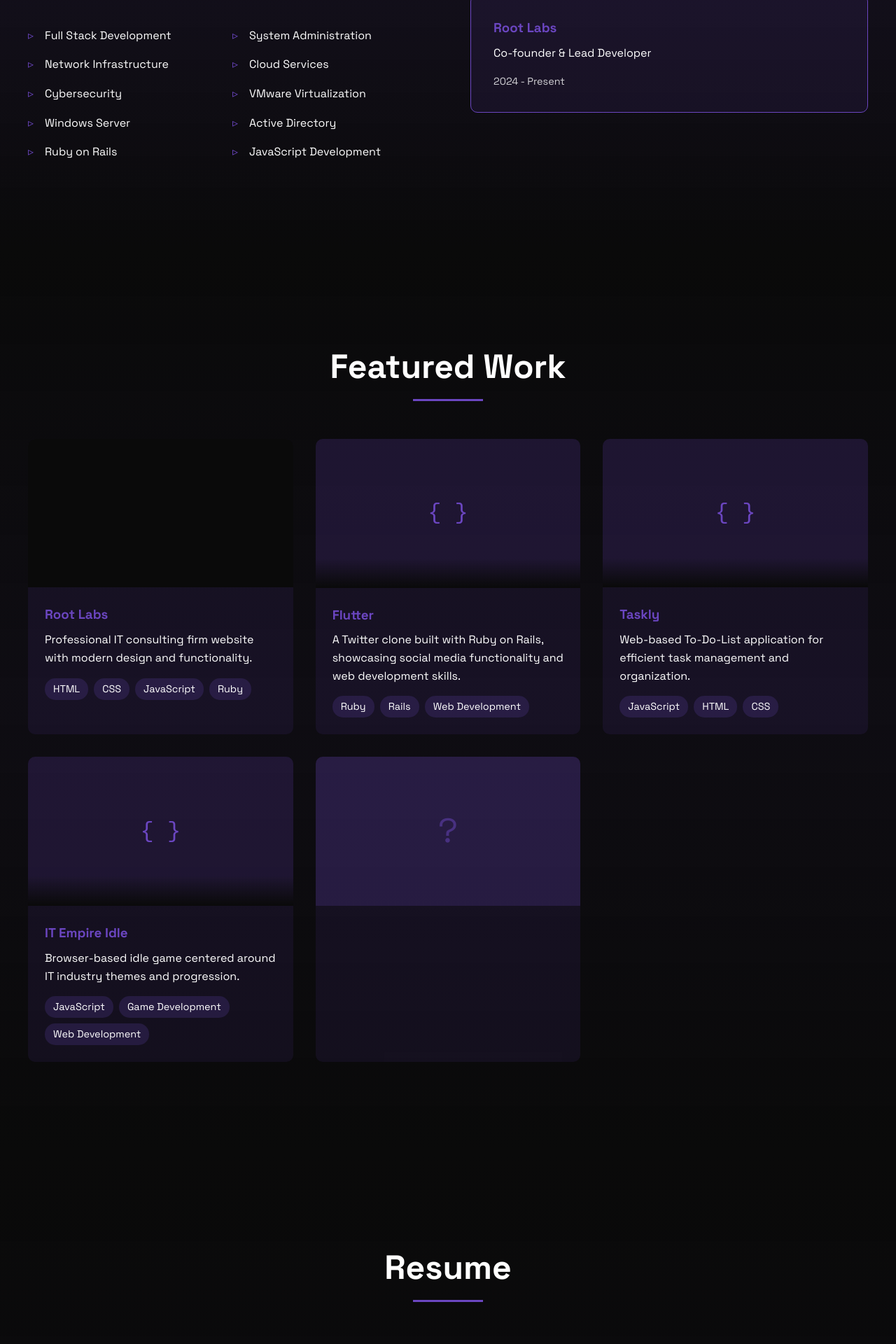
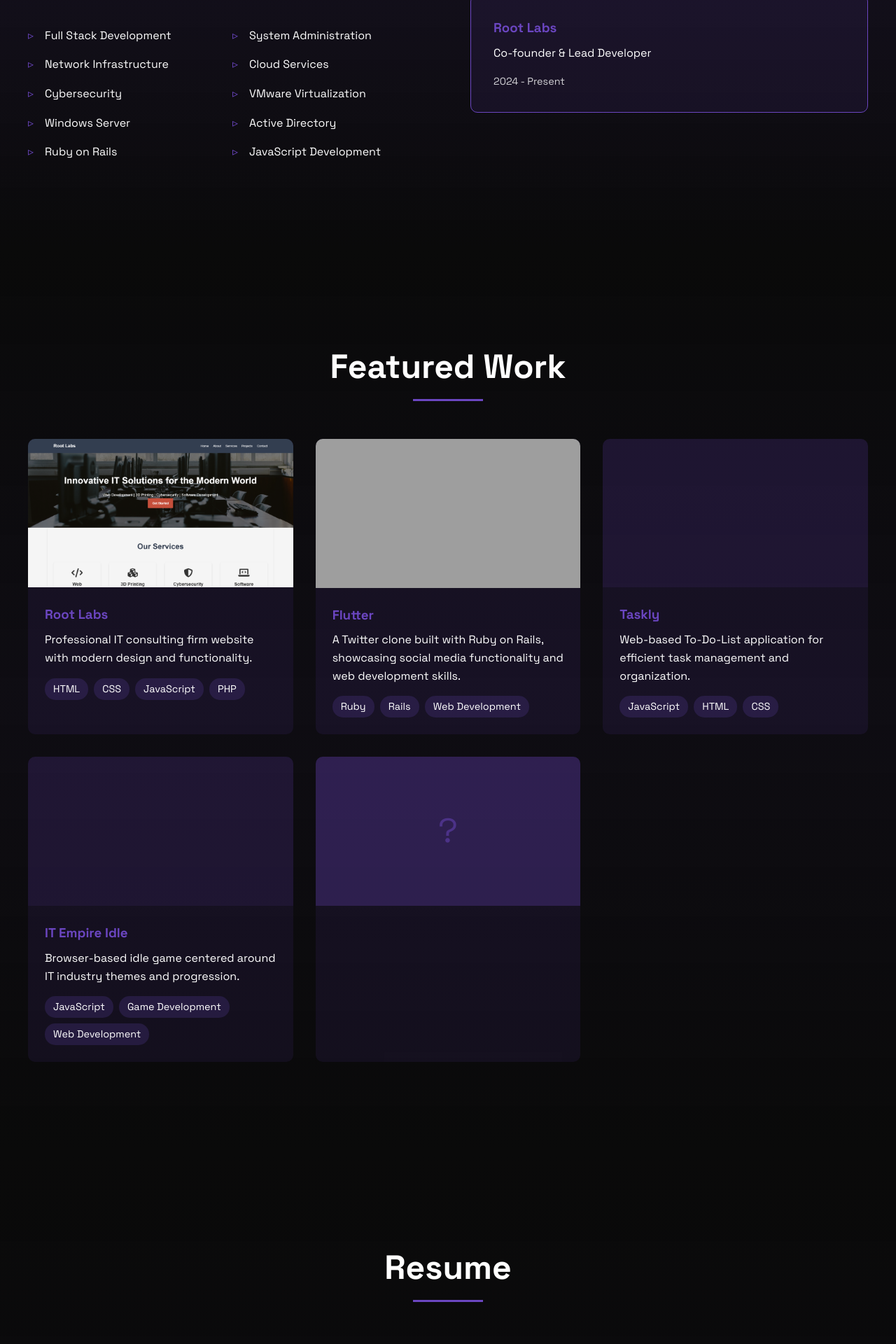
Before and after one commit to kylechrisking/kking-web, a PHP site: page / in a window 1280 px wide. Shown: the part 1261-3181 px from the top of the page at 70% size. Run offline with PHP 8.4, Linux system fonts and the light colour scheme; some libraries are stand-ins or nearby versions; grey boxes are pictures that could not be loaded.

Commit message:
update-2-5-2025
# Changelog

## [1.0.0] - 2024-03-19

### Added
- Initial release of personal portfolio website
- Responsive design with mobile-first approach
- Interactive particle background
- Custom cursor effects
- Smooth scroll animations
- Contact form with PHP backend
- PDF resume generator
- Project showcase section
- Easter eggs and interactive elements

### Changed
- Updated project display from iframes to static images
- Improved project card hover effects
- Enhanced loading performance by removing iframe elements

### Fixed
- Root Labs project technology stack now correctly shows HTML, CSS, JavaScript, and PHP
- Project preview loading and display issues

```diff
--- a/css/main.css
+++ b/css/main.css
@@ -373,6 +373,7 @@
     position: relative;
     padding-top: 56.25%; /* 16:9 Aspect Ratio */
     overflow: hidden;
+    background: rgba(107, 70, 193, 0.1);
 }
 
 .project-image img {
@@ -391,9 +392,8 @@
     left: 0;
     width: 100%;
     height: 100%;
-    background: rgba(107, 70, 193, 0.9);
+    background: rgba(0, 0, 0, 0.7);
     display: flex;
-    flex-direction: column;
     justify-content: center;
     align-items: center;
     opacity: 0;
@@ -405,7 +405,7 @@
 }
 
 .project-card:hover .project-image img {
-    transform: scale(1.1);
+    transform: scale(1.05);
 }
 
 .project-links {
@@ -767,59 +767,6 @@
     }
 }
 
-/* Project Preview Styles */
-.project-preview {
-    position: absolute;
-    top: 0;
-    left: 0;
-    width: 100%;
-    height: 100%;
-    background: var(--color-background);
-    overflow: hidden;
-}
-
-.project-preview iframe {
-    width: 100%;
-    height: 100%;
-    transform: scale(1);
-    transition: transform 0.3s ease;
-    pointer-events: none;
-}
-
-.project-preview::after {
-    content: '';
-    position: absolute;
-    top: 0;
-    left: 0;
-    width: 100%;
-    height: 100%;
-    background: linear-gradient(
-        to bottom,
-        transparent 80%,
-        var(--color-background)
-    );
-}
-
-/* Fallback for projects without live preview */
-.project-preview.fallback {
-    display: flex;
-    justify-content: center;
-    align-items: center;
-    background: rgba(107, 70, 193, 0.1);
-}
-
-.project-preview.fallback::before {
-    content: '{ }';
-    font-size: 2rem;
-    color: var(--color-accent);
-    font-family: monospace;
-}
-
-/* Add to existing project-card hover styles */
-.project-card:hover .project-preview iframe {
-    transform: scale(1.1);
-}
-
 /* Resume Section Styles */
 .resume {
     padding: 8rem 2rem;
--- a/index.html
+++ b/index.html
@@ -114,9 +114,7 @@
                     <!-- Root Labs Project -->
                     <div class="project-card">
                         <div class="project-image">
-                            <div class="project-preview">
-                                <iframe src="https://www.rootlabs.us" frameborder="0" loading="lazy"></iframe>
-                            </div>
+                            <img src="assets/images/rootlabs-preview.png" alt="Root Labs Website Preview">
                             <div class="project-overlay">
                                 <div class="project-links">
                                     <a href="https://www.rootlabs.us" target="_blank" class="project-link">Visit Site</a>
@@ -130,7 +128,7 @@
                                 <span>HTML</span>
                                 <span>CSS</span>
                                 <span>JavaScript</span>
-                                <span>Ruby</span>
+                                <span>PHP</span>
                             </div>
                         </div>
                     </div>
@@ -138,7 +136,7 @@
                     <!-- Flutter Project -->
                     <div class="project-card">
                         <div class="project-image">
-                            <div class="project-preview fallback"></div>
+                            <img src="assets/images/flutter-preview.png" alt="Flutter Project Preview">
                             <div class="project-overlay">
                                 <div class="project-links">
                                     <a href="https://github.com/kylechrisking/Flutter" target="_blank" class="project-link">View Code</a>
```
Also changed, not shown: CHANGELOG.md (added), README.md (added), assets/images/rootlabs-preview.png (added).
